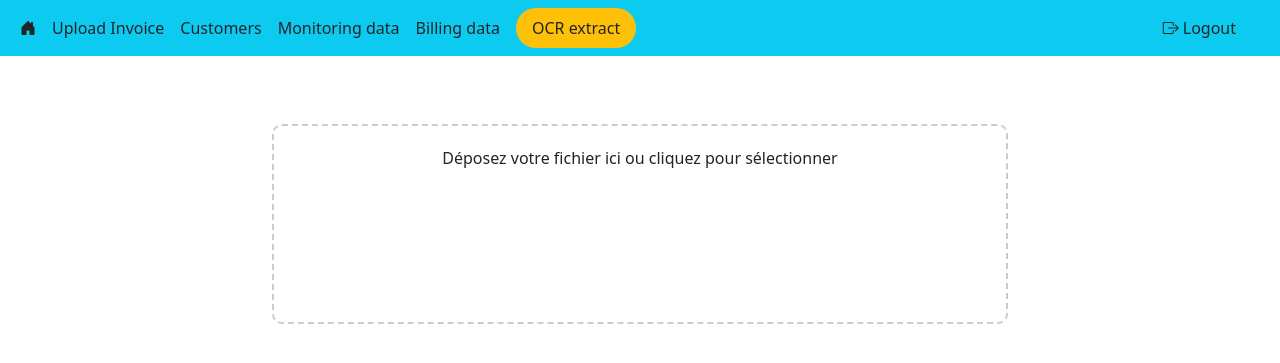
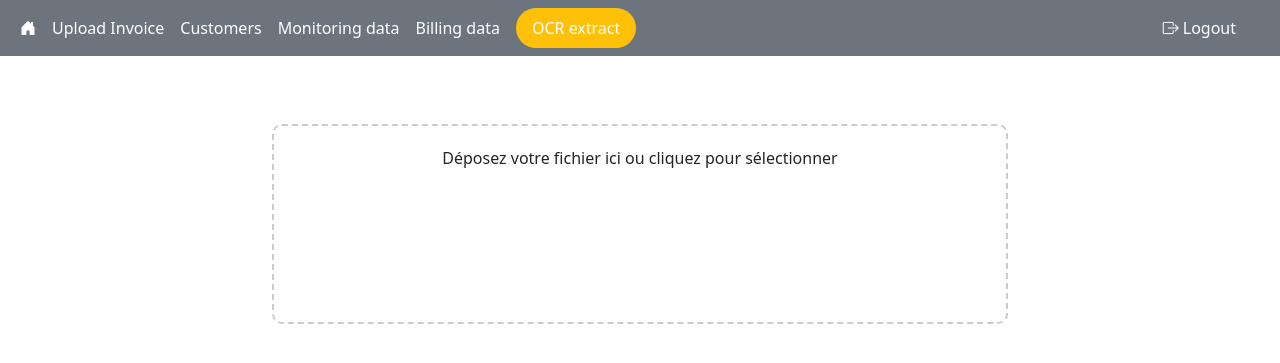
Before and after one commit to data-IA-2024/Arnaud_OCR, a FastAPI app: page / in a window 1280 px wide. Shown: the top 363 px of the page. Run offline with FastAPI, Linux system fonts and the light colour scheme; some libraries are stand-ins or nearby versions.

```diff
--- a/frontend/main.py
+++ b/frontend/main.py
@@ -139,7 +139,7 @@ async def billing_data(request: Request, user: str = Depends(get_current_user)):
     try:
         # Vérification du token
         if not user:
-            return RedirectResponse(url="/signin")
+            return RedirectResponse(url="/monitoring")
 
         # Vérification du template
         if not hasattr(templates, "get_template"):
--- a/frontend/templates/login.html
+++ b/frontend/templates/login.html
@@ -10,6 +10,8 @@
     <div class="container">
         <div class="row justify-content-center mt-3">
             <div class="col-md-6 text-center">
+                <img src="{{ url_for('static', path='images/OCR.png') }}" alt="OCR Logo" class="img-fluid mb-4" style="max-width: 450px;">
+
 
                 <form id="login-form" class="mt-3">
                     <div class="form-group">
--- a/frontend/templates/navbar.html
+++ b/frontend/templates/navbar.html
@@ -26,10 +26,21 @@
             border-color: #0d6efd;
             background-color: #f8f9fa;
         }
+
+        /* Ajout du style pour le texte blanc dans la navbar */
+        .navbar .nav-link {
+            color: white !important;
+        }
+
+        /* Style spécifique pour le bouton OCR */
+        .btn-ocr {
+            color: white !important;
+            background-color: #ffc107 !important;
+        }
     </style>
 </head>
 <body>
-  <nav class="navbar navbar-expand-lg navbar-light bg-info">
+  <nav class="navbar navbar-expand-lg navbar-dark bg-secondary">
     <div class="container-fluid">
       <button class="navbar-toggler" type="button" data-bs-toggle="collapse" data-bs-target="#navbarNav" aria-controls="navbarNav" aria-expanded="false" aria-label="Toggle navigation">
         <span class="navbar-toggler-icon"></span>
@@ -37,32 +48,32 @@
       <div class="collapse navbar-collapse" id="navbarNav">
         <ul class="navbar-nav me-auto mb-2 mb-lg-0">
           <li class="nav-item">
-            <a class="nav-link text-dark" href="/">
+            <a class="nav-link" href="/">
               <i class="bi bi-house-door-fill"></i>
             </a>
           </li>
           <li class="nav-item">
-            <button id="invoice-upload-link" class="nav-link text-dark btn btn-link">Upload Invoice</button>
+            <button id="invoice-upload-link" class="nav-link btn btn-link">Upload Invoice</button>
           </li>
           <li class="nav-item">
-            <a class="nav-link text-dark" href="/customers">Customers</a>
+            <a class="nav-link" href="/customers">Customers</a>
           </li>
           <li class="nav-item">
-            <a class="nav-link text-dark" href="/monitoring">Monitoring data</a>
+            <a class="nav-link" href="/monitoring">Monitoring data</a>
           </li>
           <li class="nav-item">
-            <a class="nav-link text-dark" href="/billing">Billing data</a>
+            <a class="nav-link" href="/billing">Billing data</a>
           </li>
           <li class="nav-item">
             <button id="OCR-button"
-                    class="nav-link bg-warning text-dark rounded-pill px-3 py-2 mx-2 btn-ocr">
+                    class="nav-link bg-warning rounded-pill px-3 py-2 mx-2 btn-ocr">
               OCR extract
             </button>
           </li>
         </ul>
         <ul class="navbar-nav">
           <li class="nav-item me-4">
-            <a class="nav-link text-dark" href="/logout">
+            <a class="nav-link" href="/logout">
               <i class="bi bi-box-arrow-right me-1"></i>Logout
             </a>
           </li>
```
Also changed, not shown: backend/__init__.py (deleted), backend/api/__init__.py (deleted), backend/api/config.py (deleted), backend/api/models.py (deleted), backend/api/routes.py (deleted), backend/script/download_png.py (line endings or trailing spaces), trello.md (deleted), 3 other files.
